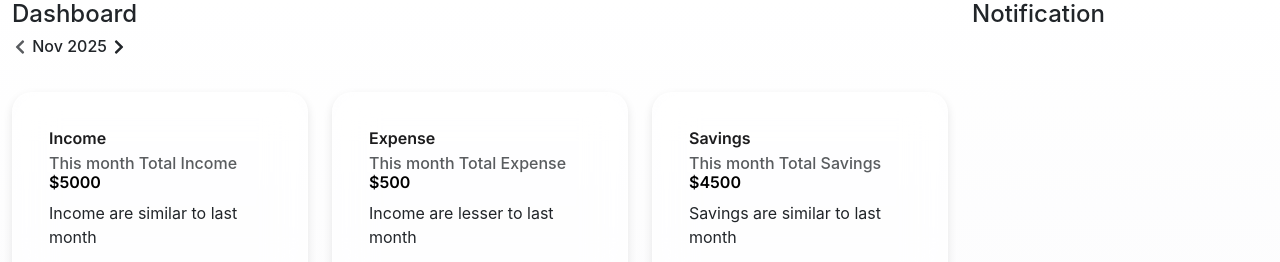
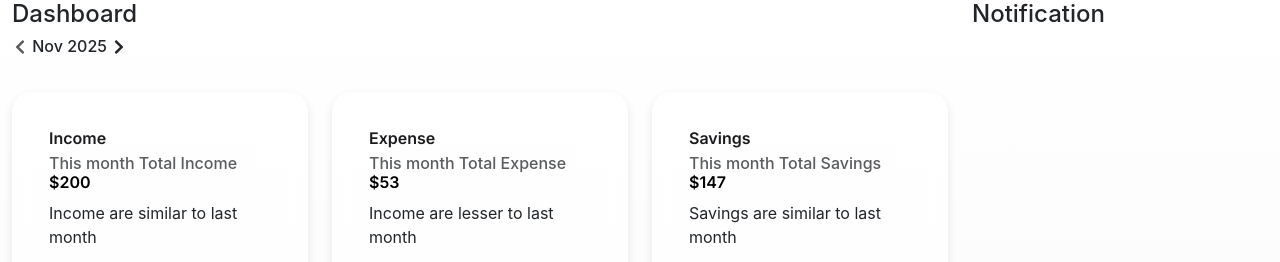
Before and after one commit to Aaris-Kazi/Money-Manager, a React (Create React App) app: page /dashboard in a window 1280 px wide. Shown: the top 262 px of the page. Built offline with nearby package versions, Linux system fonts and the light colour scheme.

Commit message:
UPDATE:: now with dynamic data

```diff
--- a/src/component/StatementDay.js
+++ b/src/component/StatementDay.js
@@ -15,7 +15,7 @@ const StatementDay = ({ date, statements }) => {
                 <nav className="col-12 navbar">
                     <div className="container-fluid">
                         <span className="navbar-brand mb-0 h5">{date}</span>
-                        <span class="navbar-text">
+                        <span className="navbar-text">
                             <span className="primary-text">{totalIncome}$</span>
                             <span className="danger-text">{totalExpense}$</span>
                         </span>
--- a/src/component/Statements.js
+++ b/src/component/Statements.js
@@ -3,19 +3,8 @@ import StatementDay from "./StatementDay"
 import "./style/statements.css"
 
 
-const Statements = () => {
+const Statements = ({data}) => {
 
-    const data = {
-        "Today": [
-            { amount: 20, symbol: "-", note: "Snacks", category: "Food" },
-            { amount: 10, symbol: "-", note: "Water", category: "Food" },
-            { amount: 200, symbol: "+", note: "Allowance", category: "Salary" }
-        ],
-        "04 Tue 11 2025": [
-            { amount: 5, symbol: "-", note: "Chips", category: "Food" },
-            { amount: 18, symbol: "-", note: "Momos", category: "Food" }
-        ]
-    }
     return (
         <div className="row statements-section">
             <span className="h5">Statements</span>
--- a/src/pages/DashBoard.jsx
+++ b/src/pages/DashBoard.jsx
@@ -5,25 +5,57 @@ import { FaChevronRight, FaChevronLeft } from "react-icons/fa";
 import Statements from "../component/Statements";
 import Transactions from "../component/Transactions";
 import './css/dashboard.css'
+import { useEffect, useState } from "react";
 
 const DashBoard = () => {
+
+    const data = {
+        "Today": [
+            { amount: 20, symbol: "-", note: "Snacks", category: "Food" },
+            { amount: 10, symbol: "-", note: "Water", category: "Food" },
+            { amount: 200, symbol: "+", note: "Allowance", category: "Salary" }
+        ],
+        "04 Tue 11 2025": [
+            { amount: 5, symbol: "-", note: "Chips", category: "Food" },
+            { amount: 18, symbol: "-", note: "Momos", category: "Food" }
+        ]
+    }
+
+    const [totalIncomes, setTotalIncomes] = useState(0);
+    const [totalExpenses, setTotalExpenses] = useState(0);
+
+    useEffect(() => {
+        let income = 0;
+        let expense = 0;
+
+        Object.entries(data).forEach(([key, value]) => {
+            value.forEach(s => {
+                if (s.symbol === "+") income += s.amount;
+                else if (s.symbol === "-") expense += s.amount;
+            })
+        })
+
+        setTotalIncomes(income);
+        setTotalExpenses(expense);
+    }, []);
+
 
     const dict = {
         income: {
             title: "Income",
-            amount: 5000,
+            amount: totalIncomes,
             mutedText: "This month Total Income",
             cardText: "Income are similar to last month"
         },
         expense: {
             title: "Expense",
-            amount: 500,
+            amount: totalExpenses,
             mutedText: "This month Total Expense",
             cardText: "Income are lesser to last month"
         },
         savings: {
             title: "Savings",
-            amount: 4500,
+            amount: totalIncomes - totalExpenses,
             mutedText: "This month Total Savings",
             cardText: "Savings are similar to last month"
         }
@@ -47,7 +79,7 @@ const DashBoard = () => {
                         <Transactions />
                     </div>
                     <div className="row">
-                        <Statements />
+                        <Statements data={data} />
                     </div>
                 </div>
                 <Notification />
```
